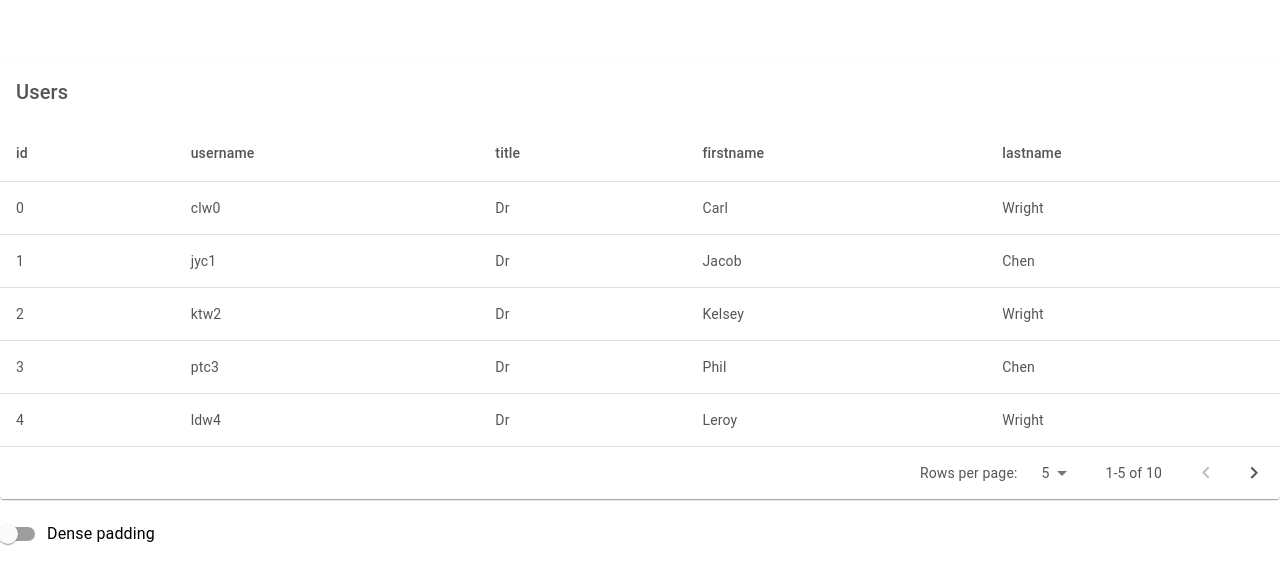
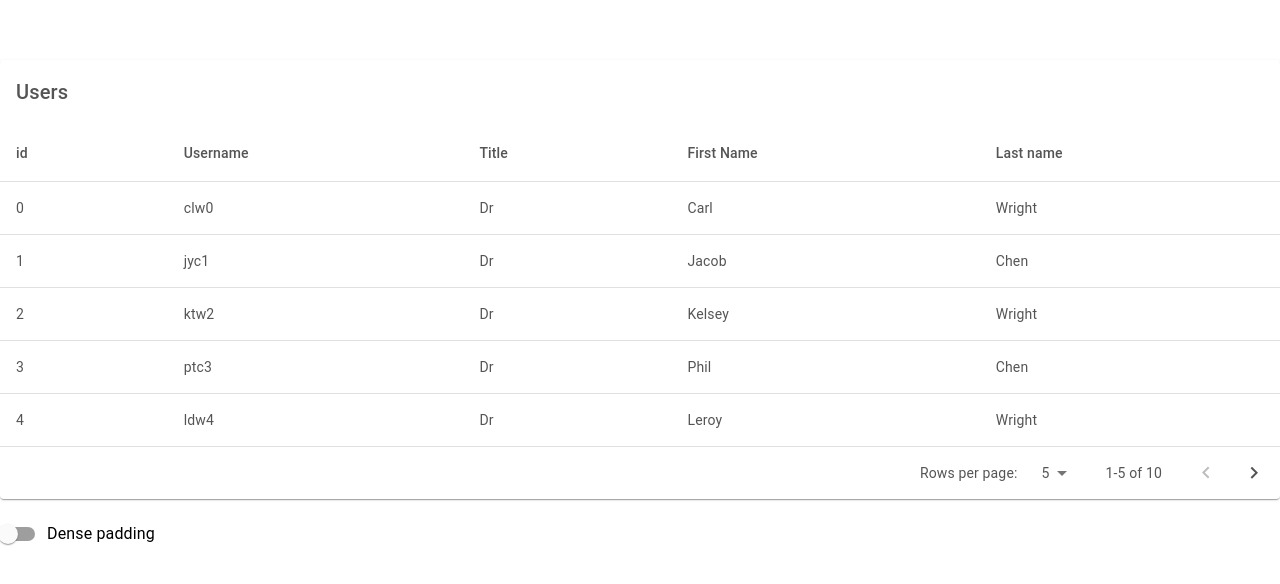
Before and after one commit to sophiemachin/gateway, a React (Create React App) app in the folder frontend/: page /#/users in a window 1280 px wide. Shown: the top 584 px of the page. Built offline with nearby package versions, Linux system fonts and the light colour scheme.

Commit message:
Users: update labels

```diff
--- a/frontend/src/configs/Users.js
+++ b/frontend/src/configs/Users.js
@@ -4,10 +4,10 @@ const usersConfig = {
   rows : users,
   headRows : [
     { id: 'id', label: 'id' },
-    { id: 'username', label: 'username' },
-    { id: 'title', label: 'title' },
-    { id: 'firstname', label: 'firstname' },
-    { id: 'lastname', label: 'lastname' },
+    { id: 'username', label: 'Username' },
+    { id: 'title', label: 'Title' },
+    { id: 'firstname', label: 'First Name' },
+    { id: 'lastname', label: 'Last name' },
   ],
   title: 'Users',
 };
```
